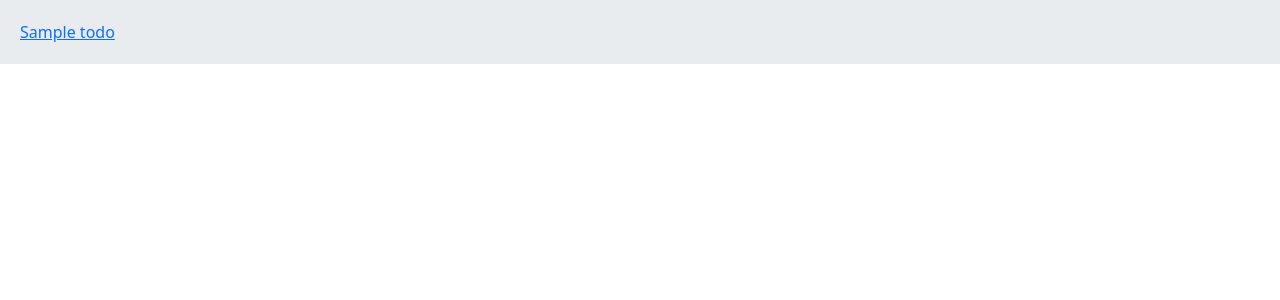
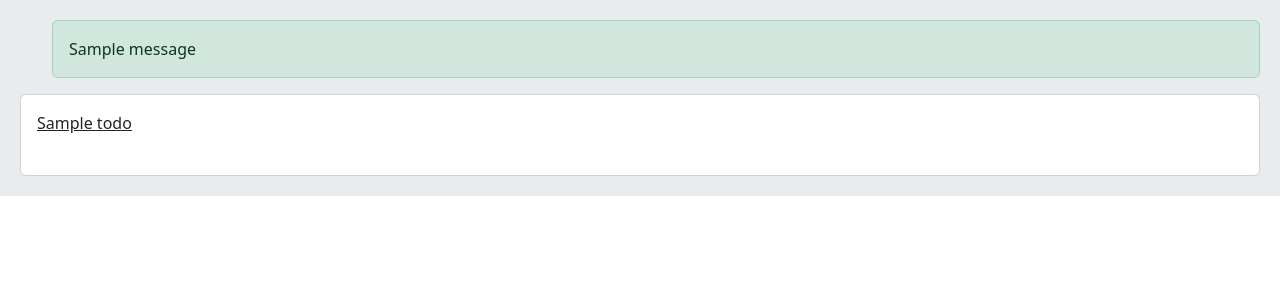
Before and after one commit to Bsh-1996/Django_Basics, a Django app: page / in a window 1280 px wide. Shown: the part 56-356 px from the top of the page. Run offline with Django 4.2, Linux system fonts and the light colour scheme; tables that the repository leaves empty hold one stand-in row (values such as "Sample post"); one stand-in notice (Sample message) is shown.

Commit message:
messages

```diff
--- a/Django_Basic/home/urls.py
+++ b/Django_Basic/home/urls.py
@@ -4,4 +4,5 @@ from . import views
 urlpatterns = [
     path('', views.home, name= 'home'),
     path('detail/<int:todo_id>', views.detail, name= 'detail'),
+    path('deete/<int:todo_id>', views.delete, name= 'delete'),
 ]
--- a/Django_Basic/home/views.py
+++ b/Django_Basic/home/views.py
@@ -1,5 +1,6 @@
 from django.shortcuts import render, redirect
 from .models import Todo
+from django.contrib import messages
 # Create your views here.
 
 
@@ -11,3 +12,9 @@ def home(request):
 def detail(request, todo_id):
     todo = Todo.objects.get(id=todo_id)
     return render(request, 'detail.html', {'todo': todo})
+
+def delete(request, todo_id):
+    todo = Todo.objects.get(id = todo_id)
+    todo.delete()
+    messages.success(request, 'Todo deleted successfully', 'success')
+    return redirect('home')
--- a/Django_Basic/templates/base.html
+++ b/Django_Basic/templates/base.html
@@ -16,7 +16,9 @@
 
     {% include 'navbar.html' %}
 
+
     <div class="jumbotron">
+        {% include 'messages.html' %}
         {% block content %} {% endblock %}
     </div>
 
--- a/Django_Basic/templates/detail.html
+++ b/Django_Basic/templates/detail.html
@@ -1,6 +1,9 @@
 {% extends 'base.html' %}
 
+
+
 {% block content %}
+    <a href="{% url 'delete' todo.id %}" class="btn btn-danger">Delete</a>
     <h3>{{todo.title}}</h3>
     <small>{{todo.created}}</small>
     <p>{{todo.body}}</p>
--- a/Django_Basic/templates/home.html
+++ b/Django_Basic/templates/home.html
@@ -1,12 +1,16 @@
 {% extends 'base.html' %}
 
 {% block title %} Home{% endblock %}
+
+
+
 {% block content %}
+    <div class="card">
 
-    {% for todo in todos %}
-        <a href="{% url 'detail' todo.id %}">{{todo.title}}</a><br>
+        {% for todo in todos %}
+        <a class="card-body" href="{% url 'detail' todo.id %}">{{todo.title}}</a><br>
 
     {% endfor %}
 
-
+    </div>
 {% endblock %}
--- /dev/null
+++ b/Django_Basic/templates/messages.html
@@ -0,0 +1,7 @@
+{% if messages %}
+<ul class="messages">
+    {% for message in messages %}
+        <p class="alert alert-{{ message.tags}}">{{message}}</p>
+    {% endfor %}
+</ul>
+{% endif %}
```
Also changed, not shown: Django_Basic/db.sqlite3.
